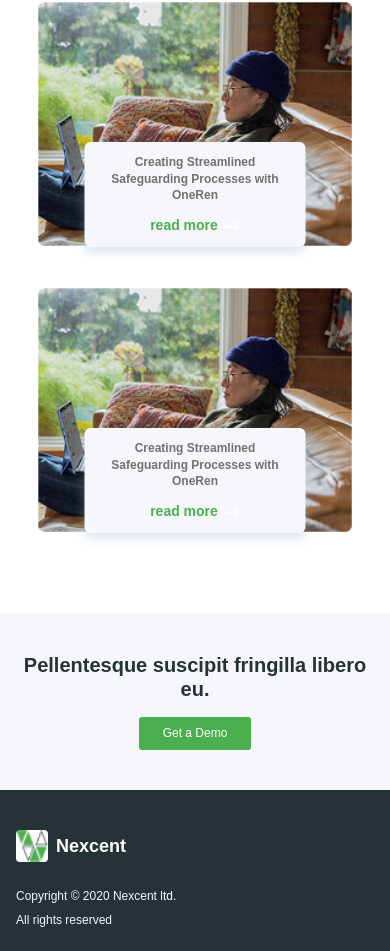
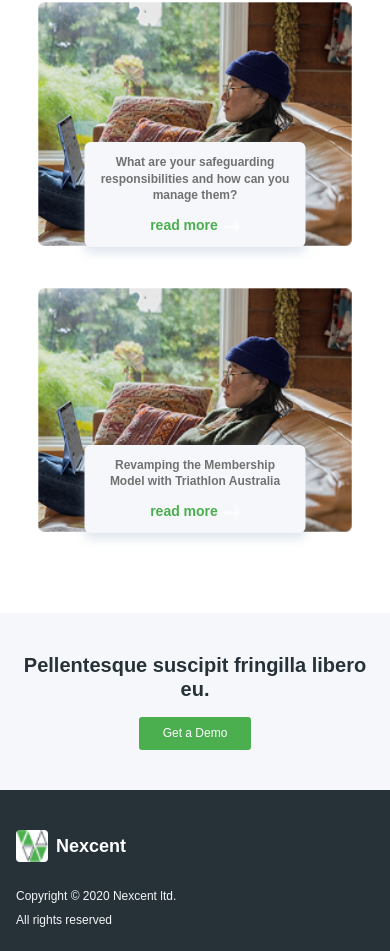
Before and after one commit to Noor-Fatima004/figma-task, a Next.js app: page / in a window 390 px wide. Shown: the part 3894-4845 px from the top of the page. Built offline with nearby package versions, Linux system fonts and the light colour scheme.

Commit message:
Make UI fully responsive across breakpoints

```diff
--- a/src/app/page.tsx
+++ b/src/app/page.tsx
@@ -403,19 +403,32 @@ export default function Home() {
           </div>
 
           <div className="grid grid-cols-1 sm:grid-cols-3 w-full h-auto justify-items-center gap-10 sm:gap-4 lg:gap-8 lg:px-[100px]">
-            {[1, 2, 3].map((n) => (
+  {[
+    {
+      img: "/image 18.png",
+      text: "Creating Streamlined Safeguarding Processes with OneRen",
+    },
+    {
+      img: "/image 18.png",
+      text: "What are your safeguarding responsibilities and how can you manage them?",
+    },
+    {
+      img: "/image 18.png",
+      text: "Revamping the Membership Model with Triathlon Australia",
+    },
+  ].map((card, index) => (
     <div
-                key={n}
+      key={index}
       className="relative flex w-full max-w-[316px] h-auto flex-col"
     >
       <img
-                  src="/image 18.png"
+        src={card.img}
         alt=""
         className="w-full h-auto sm:h-[199px] rounded-md"
       />
       <div className="absolute bottom-0 left-1/2 -translate-x-1/2 z-10 flex w-[85%] max-w-[221px] h-auto flex-col gap-3 rounded-md bg-[#F5F7FA] p-3 shadow-[0px_5.57px_11.14px_0px_#ABBED166]">
         <p className="h-auto w-full text-center text-xs sm:text-sm font-semibold leading-snug text-[#717171]">
-                    Creating Streamlined Safeguarding Processes with OneRen
+          {card.text}
         </p>
         <div className="flex w-full h-auto flex-row items-center justify-center gap-1.5">
           <span className="h-auto w-auto text-sm font-semibold leading-[19px] text-[#4CAF4F]">
```
Lines whose indentation alone changed are shown as unchanged.
